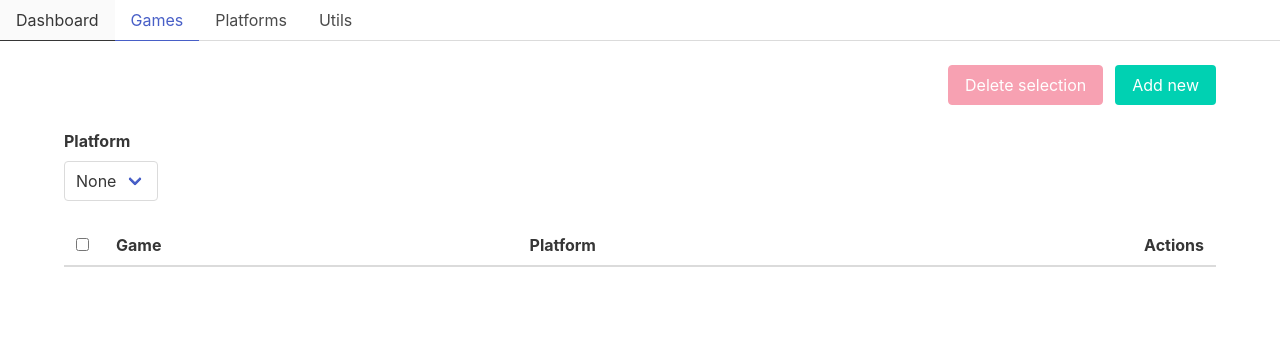
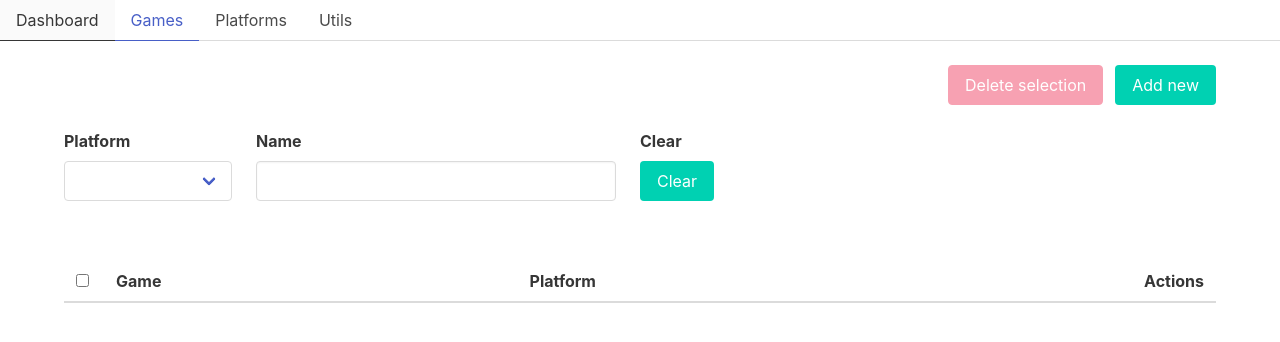
Before and after one commit to gira93/vgamelibrary, a Vue app: page /#/games in a window 1280 px wide. Shown: the top 342 px of the page. Built offline with nearby package versions, Linux system fonts and the light colour scheme.

Commit message:
Fix CSV export + filtering games

```diff
--- /dev/null
+++ b/src/components/GamesFilters.vue
@@ -0,0 +1,65 @@
+<script setup lang="ts">
+import type { Platform } from '@/db'
+import { PlatformRepository } from '@/repositories/PlatformRepository'
+import { type Ref, ref, onMounted } from 'vue'
+
+const platformRepository = new PlatformRepository()
+
+defineProps<{
+  platformId: number | null
+  gameName: string
+}>()
+const emit = defineEmits(['update:platformId', 'update:gameName', 'updateTrigger'])
+
+const platforms: Ref<Platform[]> = ref([])
+
+const getAllPlatforms = async () => {
+  platforms.value = await platformRepository.index()
+}
+
+const clearFilters = () => {
+  emit('update:gameName', '')
+  emit('update:platformId', null)
+  emit('updateTrigger')
+}
+
+onMounted(() => {
+  getAllPlatforms()
+})
+</script>
+
+<template>
+  <div class="column is-12 columns">
+    <div class="field column is-2">
+      <label class="label">Platform</label>
+      <div class="select is-fullwidth">
+        <select
+          :value="platformId"
+          @change="$emit('updateTrigger')"
+          @input="$emit('update:platformId', parseInt(($event.target as HTMLSelectElement)?.value))"
+        >
+          <option :value="null">None</option>
+          <option v-for="platform in platforms" :key="platform.id" :value="platform.id">
+            {{ platform.name }}
+          </option>
+        </select>
+      </div>
+    </div>
+    <div class="field column is-4">
+      <label class="label">Name</label>
+      <div class="control">
+        <input
+          :value="gameName"
+          @input="$emit('update:gameName', ($event.target as HTMLInputElement)?.value)"
+          class="input"
+          type="text"
+          @keyup.enter="$emit('updateTrigger')"
+        />
+      </div>
+    </div>
+    <div class="field column is-2">
+      <label class="label">Clear</label>
+      <button class="button is-primary" @click="clearFilters">Clear</button>
+    </div>
+  </div>
+</template>
--- a/src/services/Csv.ts
+++ b/src/services/Csv.ts
@@ -6,7 +6,7 @@ const generateGamesCsv = (games: GameWithAssociation[]): string => {
   const header = ['name', 'platform']
   const rows = games.map((game) => [`"${game.name}"`, `"${game.platform?.name}"`])
 
-  return 'data:text/csv;charset=utf-8,' + header + '\n' + rows.map((e) => e.join(',')).join('\n')
+  return header + '\n' + rows.map((e) => e.join(',')).join('\n')
 }
 
 const extractPlatformsFromGames = (games: Partial<GameWithAssociation>[]) => {
@@ -51,9 +51,9 @@ export class Csv {
   downloadGamesCsv(games: GameWithAssociation[]) {
     const csv = generateGamesCsv(games)
 
-    const encodedUri = encodeURI(csv)
+    const blob = new Blob([csv], { type: 'text/csv' })
     const link = document.createElement('a')
-    link.setAttribute('href', encodedUri)
+    link.setAttribute('href', window.URL.createObjectURL(blob))
     link.setAttribute('download', 'games.csv')
     document.body.appendChild(link)
 
--- a/src/views/Games.vue
+++ b/src/views/Games.vue
@@ -2,23 +2,29 @@
 import { onMounted, reactive, ref, type Ref } from 'vue'
 import CreateEditGameModal from '@/components/CreateEditGameModal.vue'
 import DeleteGameModal from '@/components/DeleteGameModal.vue'
-import type { Game, GameWithAssociation, Platform } from '@/db'
+import GamesFilters from '@/components/GamesFilters.vue'
+import type { Game, GameWithAssociation } from '@/db'
 import { computed } from 'vue'
 import { GameRepository } from '@/repositories/GameRepository'
-import { PlatformRepository } from '@/repositories/PlatformRepository'
+
+interface Filters {
+  platformId: number | null
+  gameName: string
+}
 
 const gameRepository = new GameRepository()
-const platformRepository = new PlatformRepository()
 
 const modals = reactive({
   isAddNewModalOpen: false,
   isDeleteModalOpen: false
 })
 const games: Ref<GameWithAssociation[]> = ref([])
-const platforms: Ref<Platform[]> = ref([])
 const selectedGames: Ref<Game[]> = ref([])
 const tableSelection: Ref<number[]> = ref([])
-const platformFilter: Ref<number | null> = ref(null)
+const filters: Filters = reactive({
+  platformId: null,
+  gameName: ''
+})
 
 const isAllSelected = computed<boolean>(() => {
   if (games.value.length === 0) return false
@@ -26,13 +32,15 @@ const isAllSelected = computed<boolean>(() => {
 })
 
 const listAllGames = async () => {
-  games.value = await gameRepository.index(
+  const initialGames = await gameRepository.index(
     true,
-    platformFilter.value ? { platformId: platformFilter.value } : null
+    filters.platformId ? { platformId: filters.platformId } : null
   )
-}
-const getAllPlatforms = async () => {
-  platforms.value = await platformRepository.index()
+  if (filters.gameName !== '') {
+    games.value = initialGames.filter((g) => new RegExp(filters.gameName, 'i').test(g.name))
+  } else {
+    games.value = initialGames
+  }
 }
 const handleCloseAddNewModal = (reloadList: boolean) => {
   if (reloadList) listAllGames()
@@ -67,7 +75,6 @@ const handleSelectAllTable = () => {
 
 onMounted(() => {
   listAllGames()
-  getAllPlatforms()
 })
 </script>
 
@@ -86,19 +93,13 @@ onMounted(() => {
           Add new
         </button>
       </div>
-      <div class="column is-12">
-        <div class="field">
-          <label class="label">Platform</label>
-          <div class="select">
-            <select v-model="platformFilter" @change="listAllGames">
-              <option :value="null">None</option>
-              <option v-for="platform in platforms" :key="platform.id" :value="platform.id">
-                {{ platform.name }}
-              </option>
-            </select>
-          </div>
-        </div>
-      </div>
+
+      <GamesFilters
+        v-model:platformId="filters.platformId"
+        v-model:gameName="filters.gameName"
+        @updateTrigger="listAllGames"
+      />
+
       <div class="column is-12">
         <table class="games-table table is-striped is-fullwidth">
           <thead>
```
